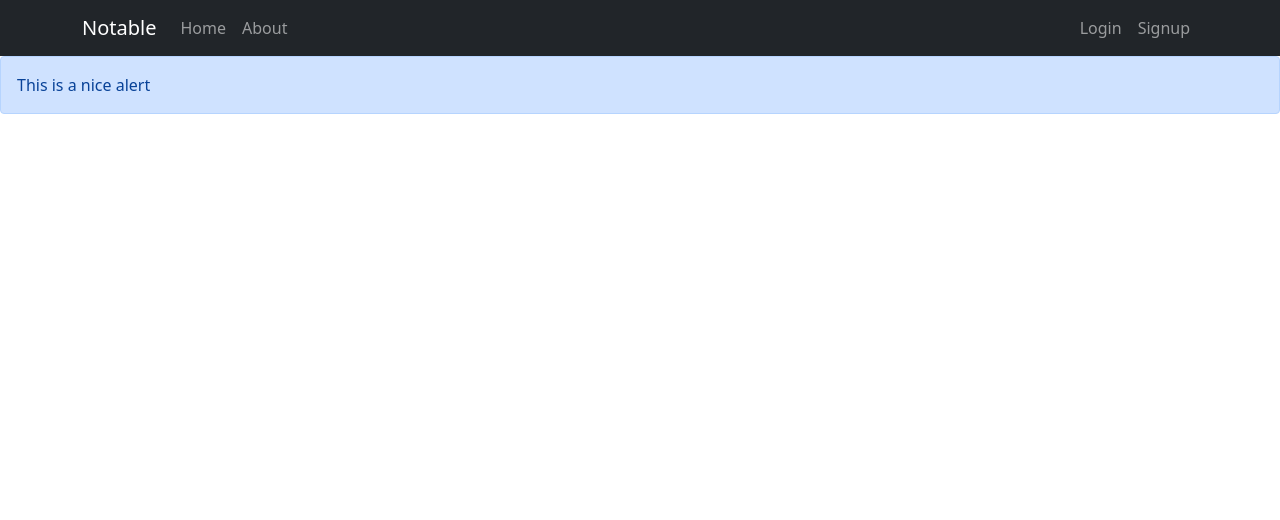
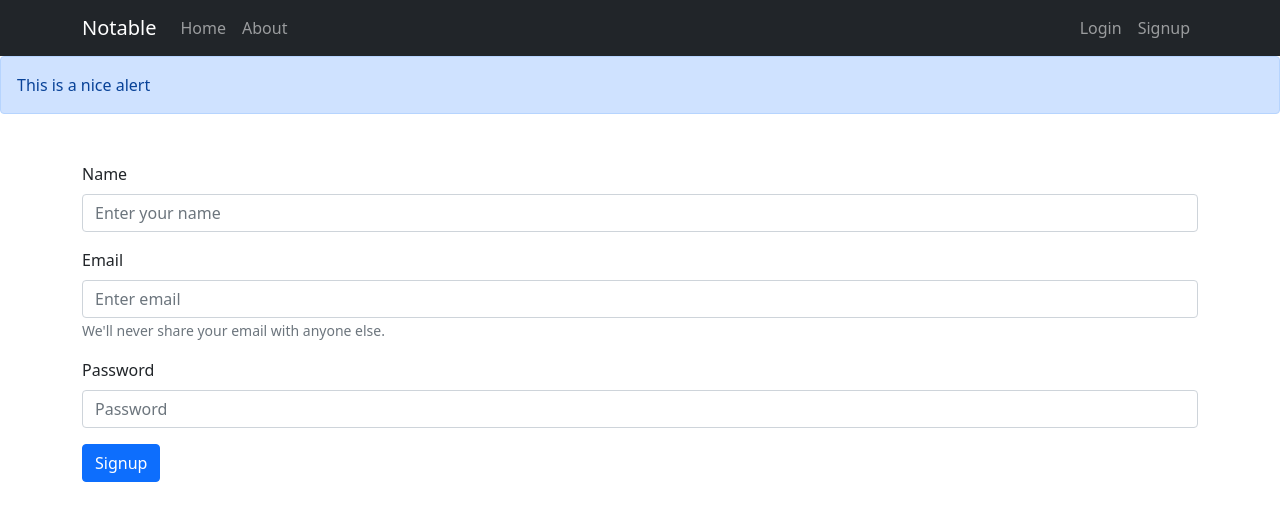
Before and after one commit to ojasathghara/Notable_Frontend, a React (Create React App) app: page /signup in a window 1280 px wide. Shown: the top 520 px of the page. Built offline with nearby package versions, Linux system fonts and the light colour scheme.

Commit message:
added auth state

```diff
--- a/src/App.js
+++ b/src/App.js
@@ -2,13 +2,18 @@ import "./App.css";
 import { BrowserRouter as Router, Routes, Route } from "react-router-dom";
 import Navigation from "./Components/Navigation";
 import Home from "./Components/Home";
+import Login from "./Components/Auth/Login";
+import Signup from "./Components/Auth/Signup";
+import Logout from "./Components/Auth/Logout";
 import About from "./Components/Static/About";
 import { Alert } from "react-bootstrap";
+import AuthState from "./Context/Auth/AuthState";
 
 function App() {
     let message = "This is a nice alert";
     return (
         <div>
+            <AuthState>
                 <Router>
                     <Navigation />
                     <Alert variant="primary">{message}</Alert>
@@ -16,9 +21,13 @@ function App() {
                         <Routes>
                             <Route path="/" element={<Home />} />
                             <Route path="/about" element={<About />} />
+                            <Route path="/login" element={<Login />} />
+                            <Route path="/signup" element={<Signup />} />
+                            <Route path="/logout" element={<Logout />} />
                         </Routes>
                     </div>
                 </Router>
+            </AuthState>
         </div>
     );
 }
--- a/src/Components/Auth/Login.js
+++ b/src/Components/Auth/Login.js
@@ -0,0 +1,48 @@
+import React, { useContext, useState } from "react";
+import { Form, Button } from "react-bootstrap";
+import AuthContext from "../../Context/Auth/AuthContext";
+
+export default function Login() {
+    const [email, setEmail] = useState("");
+    const [password, setPassword] = useState("");
+    const { login } = useContext(AuthContext);
+
+    const onLogin = () => {
+        login(email, password);
+    };
+
+    return (
+        <div>
+            <Form>
+                <Form.Group className="mb-3" controlId="email">
+                    <Form.Label>Email</Form.Label>
+                    <Form.Control
+                        type="email"
+                        name="email"
+                        value={email}
+                        onChange={(event) => {
+                            setEmail(event.target.value);
+                        }}
+                        placeholder="Enter email"
+                    />
+                </Form.Group>
+
+                <Form.Group className="mb-3" controlId="password">
+                    <Form.Label>Password</Form.Label>
+                    <Form.Control
+                        name="password"
+                        type="password"
+                        value={password}
+                        onChange={(event) => {
+                            setPassword(event.target.value);
+                        }}
+                        placeholder="Password"
+                    />
+                </Form.Group>
+                <Button variant="primary" onClick={onLogin}>
+                    Login
+                </Button>
+            </Form>
+        </div>
+    );
+}
--- /dev/null
+++ b/src/Components/Auth/Logout.js
@@ -0,0 +1,13 @@
+import React, { useContext, useEffect } from "react";
+import AuthContext from "../../Context/Auth/AuthContext";
+
+export default function Logout() {
+    const { logout } = useContext(AuthContext);
+
+    useEffect(() => {
+        logout();
+        // eslint-disable-next-line
+    }, []);
+
+    return <div>User logged out!</div>;
+}
--- a/src/Components/Auth/Signup.js
+++ b/src/Components/Auth/Signup.js
@@ -0,0 +1,42 @@
+import React from "react";
+import { Form, Button } from "react-bootstrap";
+
+export default function Signup() {
+    return (
+        <div>
+            <Form>
+                <Form.Group className="mb-3" controlId="name">
+                    <Form.Label>Name</Form.Label>
+                    <Form.Control
+                        type="email"
+                        name="name"
+                        placeholder="Enter your name"
+                    />
+                </Form.Group>
+                <Form.Group className="mb-3" controlId="email">
+                    <Form.Label>Email</Form.Label>
+                    <Form.Control
+                        type="email"
+                        name="email"
+                        placeholder="Enter email"
+                    />
+                    <Form.Text className="text-muted">
+                        We'll never share your email with anyone else.
+                    </Form.Text>
+                </Form.Group>
+
+                <Form.Group className="mb-3" controlId="password">
+                    <Form.Label>Password</Form.Label>
+                    <Form.Control
+                        type="password"
+                        name="password"
+                        placeholder="Password"
+                    />
+                </Form.Group>
+                <Button variant="primary" type="submit">
+                    Signup
+                </Button>
+            </Form>
+        </div>
+    );
+}
--- a/src/Components/Home.js
+++ b/src/Components/Home.js
@@ -1,7 +1,6 @@
 import React from "react";
 import Notes from "./Note/Notes";
 import NoteState from "../Context/Notes/NoteState";
-import Tags from "./Tag/Tags";
 
 function Home(props) {
     return (
@@ -9,7 +8,9 @@ function Home(props) {
             <NoteState>
                 <Notes />
             </NoteState>
-            <Tags />
+            {/* <TagState>
+                    <Tags />
+                </TagState> */}
         </div>
     );
 }
--- a/src/Components/Navigation.js
+++ b/src/Components/Navigation.js
@@ -1,10 +1,18 @@
-import React from "react";
+import React, { useContext } from "react";
 import { Navbar, Nav, Container } from "react-bootstrap"; // user as={Link} when for rendering react-bootstrap items as react router dom items.
 import { Link } from "react-router-dom";
+import AuthContext from "../Context/Auth/AuthContext";
 
 function Navigation(props) {
+    const { authToken } = useContext(AuthContext);
     return (
-        <Navbar collapseOnSelect expand="lg" bg="dark" variant="dark">
+        <Navbar
+            collapseOnSelect
+            expand="lg"
+            bg="dark"
+            variant="dark"
+            sticky="top"
+        >
             <Container>
                 <Navbar.Brand as={Link} to="/">
                     Notable
@@ -19,14 +27,23 @@ function Navigation(props) {
                             About
                         </Nav.Link>
                     </Nav>
+                    {!authToken && (
                         <Nav className="ml-auto">
-                        <Nav.Link as={Link} to="/">
+                            <Nav.Link as={Link} to="/login">
                                 Login
                             </Nav.Link>
-                        <Nav.Link as={Link} to="/">
+                            <Nav.Link as={Link} to="/signup">
                                 Signup
                             </Nav.Link>
                         </Nav>
+                    )}
+                    {authToken && (
+                        <Nav className="ml-auto">
+                            <Nav.Link as={Link} to="/logout">
+                                Logout
+                            </Nav.Link>
+                        </Nav>
+                    )}
                 </Navbar.Collapse>
             </Container>
         </Navbar>
--- a/src/Components/Note/AddNote.js
+++ b/src/Components/Note/AddNote.js
@@ -51,6 +51,7 @@ export default function AddNote({ tags }) {
                         placeholder="Enter title"
                         value={title}
                         onChange={onTitleChange}
+                        required
                     />
                 </Form.Group>
                 <br />
@@ -67,6 +68,7 @@ export default function AddNote({ tags }) {
                         placeholder="Enter a description"
                         value={description}
                         onChange={onDescriptionChange}
+                        required
                     ></textarea>
                 </Form.Group>
                 <br />
@@ -87,7 +89,13 @@ export default function AddNote({ tags }) {
                 </Form.Group>
                 <br />
                 <Form.Group>
-                    <Button variant="primary" onClick={createNote}>
+                    <Button
+                        disabled={
+                            title.length === 0 || description.length === 0
+                        }
+                        variant="primary"
+                        onClick={createNote}
+                    >
                         + Add
                     </Button>
                 </Form.Group>
--- /dev/null
+++ b/src/Context/Auth/AuthContext.js
@@ -0,0 +1,5 @@
+import { createContext } from "react";
+
+const AuthContext = createContext();
+
+export default AuthContext;
--- /dev/null
+++ b/src/Context/Auth/AuthState.js
@@ -0,0 +1,48 @@
+import { useState } from "react";
+import AuthContext from "./AuthContext";
+
+const host = "http://localhost:17778/api/auth";
+
+const AuthState = (props) => {
+    const [authToken, setAuthToken] = useState("");
+
+    const login = async (email, password) => {
+        const user = { email: email, password: password };
+        let response = await fetch(`${host}/login`, {
+            method: "POST",
+            headers: {
+                "Content-Type": "application/json",
+            },
+            body: JSON.stringify(user),
+        });
+
+        response = await response.json();
+        setAuthToken(response.data.auth_token);
+    };
+
+    const signup = async (name, email, password) => {
+        const user = { name: name, email: email, password: password };
+        let response = await fetch(`${host}/createuser`, {
+            method: "POST",
+            headers: {
+                "Content-Type": "application/json",
+            },
+            body: JSON.stringify(user),
+        });
+
+        response = await response.json();
+        setAuthToken(response.data.auth_token);
+    };
+
+    const logout = () => {
+        setAuthToken("");
+    };
+
+    return (
+        <AuthContext.Provider value={{ authToken, login, signup, logout }}>
+            {props.children}
+        </AuthContext.Provider>
+    );
+};
+
+export default AuthState;
--- a/src/Context/Notes/NoteState.js
+++ b/src/Context/Notes/NoteState.js
@@ -1,5 +1,4 @@
 import { useState } from "react";
-
 import NoteContext from "./NoteContext";
 
 const host = "http://localhost:17778/api/note";
```
Also changed, not shown: src/Components/Note/UpdateNote.js (+13 -3 lines). Lines whose indentation alone changed are shown as unchanged.
